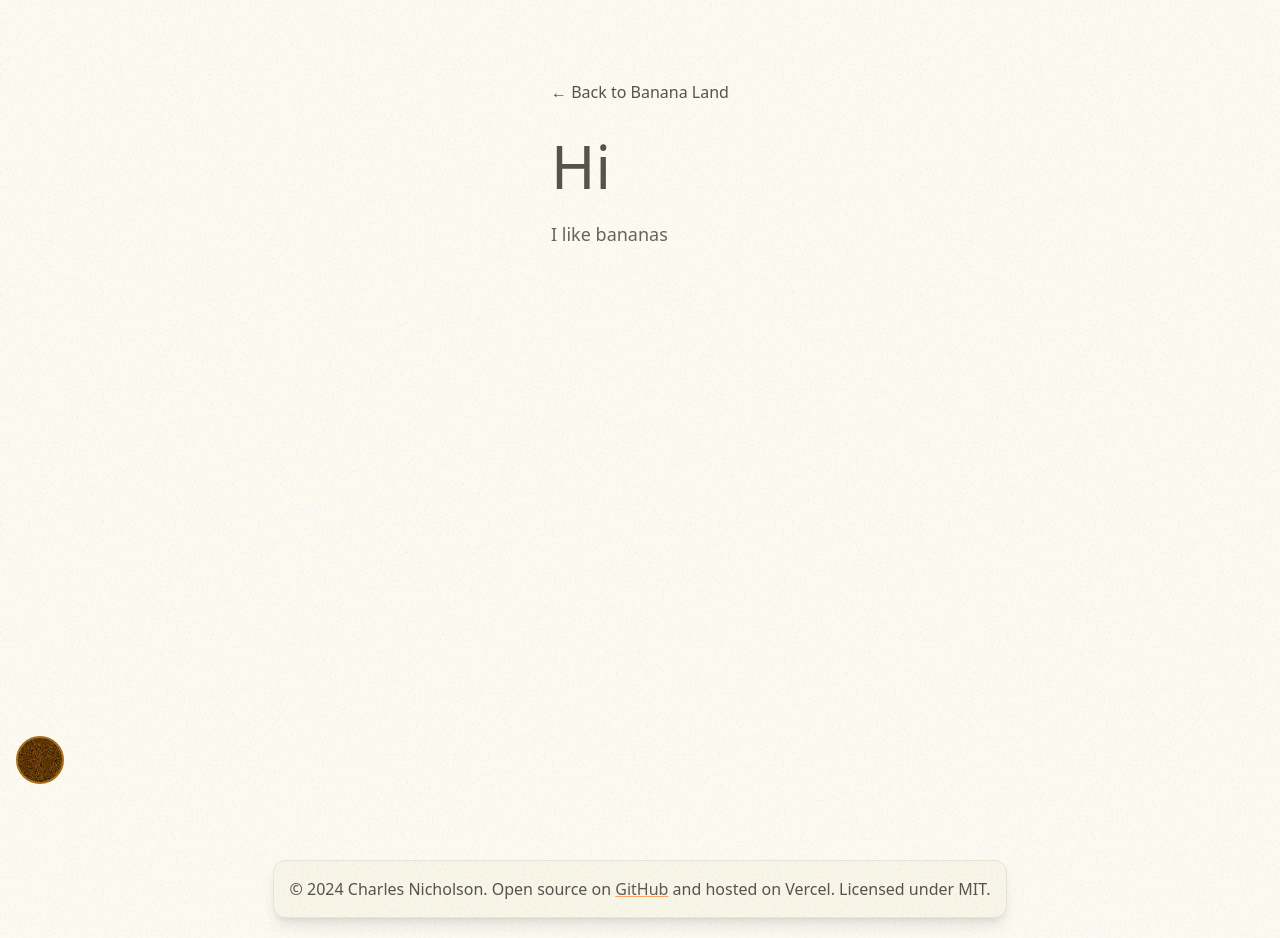
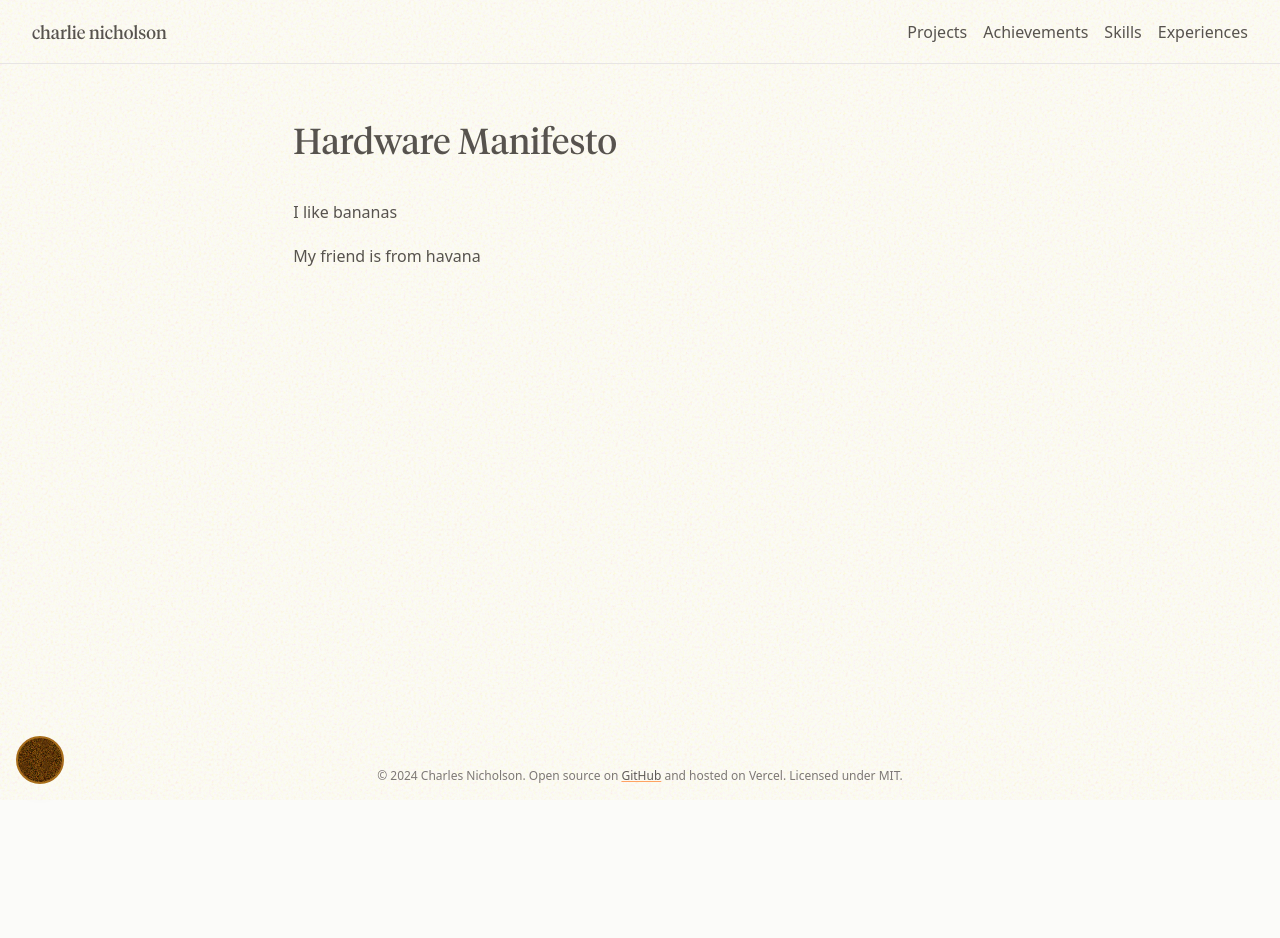
Before and after one commit to crnicholson/website, a Next.js app: page /blog/test in a window 1280 px wide. After the commit the page ends 800 px from the top, so only its background shows below. Built offline with nearby package versions, Linux system fonts and the light colour scheme.

Commit message:
more mdx shit plus better footer

```diff
--- a/app/blog/test/page.mdx
+++ b/app/blog/test/page.mdx
@@ -7,8 +7,10 @@ export const metadata = createMdxMetadata({
 
 <MdxPage backHref="/" backText="← Back to Banana Land">
 
-# Hi
+# Hardware Manifesto
 
 I like bananas
 
+My friend is from havana
+
 </MdxPage>
--- a/app/layout.tsx
+++ b/app/layout.tsx
@@ -29,7 +29,6 @@ export default function RootLayout({
         className="antialiased vsc-initialized text-primary min-h-screen w-full bg-bg flex flex-col justify-center items-center grain-overlay"
       >
         {children}
-        <Footer />
         <GrainControls />
         <EasterEggs />
       </body>
--- a/app/page.tsx
+++ b/app/page.tsx
@@ -6,6 +6,7 @@ import BadgeButton from "@/components/badgeButton";
 import Badge from "@/components/badge";
 import Project from "@/components/project";
 import Carousel from "@/components/carousel";
+import Footer from "@/components/footer";
 
 export default function Home() {
   return (
@@ -81,7 +82,7 @@ export default function Home() {
             Skills
           </div>
         </div>
-      </div >
+      </div>
 
       <div className="z-10 md:-mt-16 min-h-screen w-full flex flex-col gap-10 justify-center items-center">
         <div className="w-full flex flex-col items-center justify-center">
@@ -368,6 +369,8 @@ export default function Home() {
         { src: "/images/slider/stratoSoarMK2.png", alt: "StratoSoar MK2" },
         { src: "/images/slider/wing.png", alt: "Wing" },
       ]} />
+
+      <Footer />
     </>
   )
 }
--- a/components/MdxPage.tsx
+++ b/components/MdxPage.tsx
@@ -1,5 +1,7 @@
 import { Metadata } from 'next';
+import StyledLink from '@/components/styledLink';
 import Link from 'next/link';
+import Footer from '@/components/footer';
 
 interface MdxPageProps {
     children: React.ReactNode;
@@ -15,21 +17,33 @@ export default function MdxPage({
     showBackLink = true
 }: MdxPageProps) {
     return (
-        <div className="min-h-screen px-4 lg:px-20 py-20">
-            <div className="max-w-4xl mx-auto">
-                {showBackLink && (
-                    <Link href={backHref} className="inline-flex items-center hover:underline mb-8">
-                        {backText}
-                    </Link>
-                )}
+        <>
+            <div className="hidden md:visible z-50 md:flex items-center justify-between border-b border-border h-16 w-full px-4 sm:px-6 lg:px-8">
+                <h1 className="font-[tiempos] text-lg">charlie nicholson</h1>
+                <div className="flex gap-4">
+                    <Link href="/#projects">Projects</Link>
+                    <Link href="/#achievements">Achievements</Link>
+                    <Link href="/#skills">Skills</Link>
+                    <Link href="/#experiences">Experiences</Link>
+                </div>
+            </div>
+            <div className="flex flex-col min-h-screen md:-mt-16 pt-30 w-full z-10 items-center justify-between">
+                {/* {showBackLink && (
+                        <StyledLink href={backHref} className="inline-flex mb-14">
+                            {backText}
+                        </StyledLink>
+                    )} */}
 
-                {children}
+                <div className="w-2/3 px-20">
+                    {children}
+                </div>
+
+                <Footer />
             </div>
-        </div>
+        </>
     );
 }
 
-// Export a helper function to generate metadata for MDX pages
 export function createMdxMetadata({
     title,
     description
--- a/components/footer.tsx
+++ b/components/footer.tsx
@@ -2,7 +2,18 @@ import StyledLink from "./styledLink";
 
 export default function Footer() {
     return (
-        <footer className="border border-border bg-card-bg rounded-xl p-4 shadow-lg mt-[60px] mx-5 mb-5 w-fit">
+        // <footer className="border border-border bg-card-bg rounded-xl p-4 shadow-lg mt-[60px] mx-5 mb-5 w-fit">
+        //     <p>
+        //         © {new Date().getFullYear()} Charles Nicholson. Open source on{" "}
+        //         <StyledLink
+        //             href="www.github.com/crnicholson/website"
+        //         >
+        //             GitHub
+        //         </StyledLink>{" "}
+        //         and hosted on Vercel. Licensed under MIT.
+        //     </p>
+        // </footer>
+        <footer className="p-4 mt-[60px] mx-5 w-fit text-link-hover text-xs">
             <p>
                 © {new Date().getFullYear()} Charles Nicholson. Open source on{" "}
                 <StyledLink
--- a/mdx-components.tsx
+++ b/mdx-components.tsx
@@ -1,173 +1,157 @@
-import type { MDXComponents } from 'mdx/types'
-import Link from 'next/link'
-import Image from 'next/image'
+
+import type { MDXComponents } from 'mdx/types';
+import Link from 'next/link';
+import Image from 'next/image';
+import Badge from './components/badge';
+import { Card } from './components/card';
 
 const components: MDXComponents = {
     a: ({ href, children, ...props }) => {
         if (href?.startsWith('/')) {
             return (
-                <Link href={href} className="hover:text-primary/80 underline font-medium transition-colors" {...props}>
+                <Link
+                    href={href}
+                    className="decoration-accent text-light hover:text-link-hover "
+                    {...props}
+                >
                     {children}
                 </Link>
-            )
+            );
         }
         return (
             <a
                 href={href}
-                className="hover:text-primary/80 underline font-medium transition-colors"
+                className="decoration-accent text-light hover:text-link-hover"
                 target="_blank"
                 rel="noopener noreferrer"
                 {...props}
             >
                 {children}
             </a>
-        )
+        );
     },
 
     h1: ({ children, ...props }) => (
-        <h1 className=" text-4xl lg:text-6xl mb-6" {...props}>
+        <h1 className="font-[tiempos] text-4xl mb-10" {...props}>
             {children}
         </h1>
     ),
     h2: ({ children, ...props }) => (
-        <h2 className="text-3xl mb-4 mt-8 font-semibold" {...props}>
+        <h2 className="font-[tiempos] text-3xl mb-8" {...props}>
             {children}
         </h2>
     ),
     h3: ({ children, ...props }) => (
-        <h3 className="font-semibold text-xl lg:text-2xl mb-3 mt-6" {...props}>
+        <h3 className="font-[tiempos] text-2xl mb-8" {...props}>
             {children}
         </h3>
     ),
-    // h4: ({ children, ...props }) => (
-    //     <h4 className="font-semibold text-lg lg:text-xl mb-2 mt-4" {...props}>
-    //         {children}
-    //     </h4>
-    // ),
-    // h5: ({ children, ...props }) => (
-    //     <h5 className="font-semibold text-base lg:text-lg mb-2 mt-3" {...props}>
-    //         {children}
-    //     </h5>
-    // ),
-    // h6: ({ children, ...props }) => (
-    //     <h6 className="font-medium text-sm lg:text-base mb-2 mt-3 text-primary/80" {...props}>
-    //         {children}
-    //     </h6>
-    // ),
 
-    // Paragraphs and text
     p: ({ children, ...props }) => (
-        <p className="text-base lg:text-lg mb-4 leading-relaxed text-primary/90" {...props}>
+        <p className="mb-5" {...props}>
             {children}
         </p>
     ),
 
-    // Lists
     ul: ({ children, ...props }) => (
-        <ul className="text-base lg:text-lg mb-4 space-y-2 pl-6" {...props}>
+        <ul className="text-base md:text-lg mb-4 space-y-2 pl-6 list-disc marker:text-accent/80" {...props}>
             {children}
         </ul>
     ),
     ol: ({ children, ...props }) => (
-        <ol className="text-base lg:text-lg mb-4 space-y-2 pl-6 list-decimal" {...props}>
+        <ol className="text-base md:text-lg mb-4 space-y-2 pl-6 list-decimal marker:text-accent/80" {...props}>
             {children}
         </ol>
     ),
     li: ({ children, ...props }) => (
-        <li className="text-primary/90 leading-relaxed marker:text-primary" {...props}>
+        <li className="text-primary/90 leading-relaxed font-[tiempos]" {...props}>
             {children}
         </li>
     ),
 
-    // Code blocks and inline code
-    pre: ({ children, ...props }) => (
-        <pre className="bg-card border-2 border-primary/20 rounded-xl p-4 mb-6 overflow-x-auto text-sm lg:text-base font-mono" {...props}>
-            {children}
-        </pre>
-    ),
-    code: ({ children, className, ...props }) => {
-        // If it's a code block (has className), render as block
-        if (className) {
-            return (
-                <code className={`${className} text-primary/90`} {...props}>
-                    {children}
-                </code>
-            )
-        }
-        // Otherwise render as inline code
-        return (
-            <code className="bg-primary/10 px-2 py-1 rounded-md text-sm font-mono" {...props}>
-                {children}
-            </code>
-        )
-    },
+    // pre: ({ children, ...props }) => (
+    //     <pre className="bg-card border-2 border-accent/30 rounded-xl p-4 mb-8 overflow-x-auto text-sm md:text-base font-mono shadow-md" {...props}>
+    //         {children}
+    //     </pre>
+    // ),
+    // code: ({ children, className, ...props }) => {
+    //     if (className) {
+    //         return (
+    //             <code className={`${className} text-accent bg-card/60 px-2 py-1 rounded-md`} {...props}>
+    //                 {children}
+    //             </code>
+    //         );
+    //     }
+    //     return (
+    //         <code className="bg-accent/10 px-2 py-1 rounded-md text-sm font-mono text-accent" {...props}>
+    //             {children}
+    //         </code>
+    //     );
+    // },
 
-    // Blockquotes
-    blockquote: ({ children, ...props }) => (
-        <blockquote className="border-l-4 border-primary bg-card/50 pl-6 py-4 mb-6 italic text-lg" {...props}>
-            {children}
-        </blockquote>
-    ),
+    // blockquote: ({ children, ...props }) => (
+    //     <blockquote className="border-l-4 border-accent bg-card/70 pl-6 py-4 mb-8 italic text-lg shadow-sm rounded-xl" {...props}>
+    //         <span className="text-accent font-bold mr-2">“</span>{children}<span className="text-accent font-bold ml-2">”</span>
+    //     </blockquote>
+    // ),
 
-    // Tables
-    table: ({ children, ...props }) => (
-        <div className="overflow-x-auto mb-6">
-            <table className="w-full border-2 border-primary/20 rounded-xl overflow-hidden" {...props}>
-                {children}
-            </table>
-        </div>
-    ),
-    thead: ({ children, ...props }) => (
-        <thead className="bg-primary text-primary" {...props}>
-            {children}
-        </thead>
-    ),
-    tbody: ({ children, ...props }) => (
-        <tbody className="bg-card" {...props}>
-            {children}
-        </tbody>
-    ),
-    tr: ({ children, ...props }) => (
-        <tr className="border-b border-primary/10" {...props}>
-            {children}
-        </tr>
-    ),
-    th: ({ children, ...props }) => (
-        <th className="px-4 py-3 text-left font-semibold" {...props}>
-            {children}
-        </th>
-    ),
-    td: ({ children, ...props }) => (
-        <td className="px-4 py-3 text-primary/90" {...props}>
-            {children}
-        </td>
-    ),
+    // table: ({ children, ...props }) => (
+    //     <div className="overflow-x-auto mb-8">
+    //         <table className="w-full border-2 border-accent/30 rounded-xl overflow-hidden bg-card" {...props}>
+    //             {children}
+    //         </table>
+    //     </div>
+    // ),
+    // thead: ({ children, ...props }) => (
+    //     <thead className="bg-accent/20 text-primary" {...props}>
+    //         {children}
+    //     </thead>
+    // ),
+    // tbody: ({ children, ...props }) => (
+    //     <tbody className="bg-card" {...props}>
+    //         {children}
+    //     </tbody>
+    // ),
+    // tr: ({ children, ...props }) => (
+    //     <tr className="border-b border-accent/10" {...props}>
+    //         {children}
+    //     </tr>
+    // ),
+    // th: ({ children, ...props }) => (
+    //     <th className="px-4 py-3 text-left font-semibold text-accent" {...props}>
+    //         {children}
+    //     </th>
+    // ),
+    // td: ({ children, ...props }) => (
+    //     <td className="px-4 py-3 text-primary/90" {...props}>
+    //         {children}
+    //     </td>
+    // ),
 
-    // Horizontal rule
-    hr: ({ ...props }) => (
-        <hr className="border-0 h-0.5 bg-primary/20 my-8 rounded-full" {...props} />
-    ),
+    // hr: ({ ...props }) => (
+    //     <hr className="border-0 h-1 bg-gradient-to-r from-accent/30 via-primary/20 to-accent/30 my-10 rounded-full" {...props} />
+    // ),
 
-    // Images
     img: ({ src, alt, ...props }) => (
+        <div className="w-full flex justify-center mb-5">
             <Image
                 src={src || ''}
                 alt={alt || ''}
-            width={800}
-            height={600}
-            className="rounded-xl border-2 border-primary/20 mb-6 mx-auto shadow-md hover:shadow-lg transition-shadow max-w-full h-auto"
+                width={500}
+                height={500}
+                className="object-cover rounded-xl"
                 {...props}
             />
+        </div>
     ),
 
-    // Strong and emphasis
     strong: ({ children, ...props }) => (
         <strong className="font-bold" {...props}>
             {children}
         </strong>
     ),
     em: ({ children, ...props }) => (
-        <em className="italic text-primary/90" {...props}>
+        <em className="italic" {...props}>
             {children}
         </em>
     ),
```
Also changed, not shown: 1 other file (tests, documents, lock files or other folders). Lines whose indentation alone changed are shown as unchanged.
